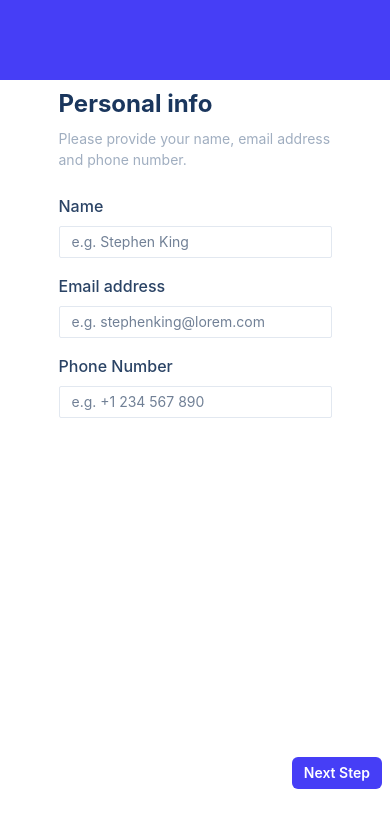
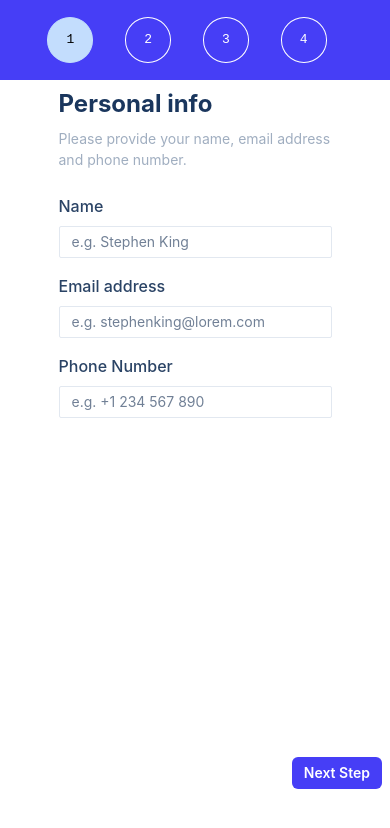
Before and after one commit to Anirudhece/kind, a React (Vite) app: page / in a window 390 px wide. Shown: the top 828 px of the page. Built offline with nearby package versions, Linux system fonts and the light colour scheme.

Commit message:
mobile nav updated

```diff
--- a/src/view/Navigation/Nav.jsx
+++ b/src/view/Navigation/Nav.jsx
@@ -10,7 +10,6 @@ import {
   useDisclosure,
 } from "@chakra-ui/react";
 import Step from "./components/Step";
-import { useDispatch } from "react-redux";
 
 const _Points = ["YOUR INFO", "SELECT PLAN", "ADD-ONS", "SUMMARY"];
 
@@ -53,8 +52,10 @@ const SidebarContent = () => {
 
 const MobileNav = () => {
   return (
-    <Flex height="20" bg='#463ef6' display={{ base: "flex", md: "none" }}>
-
+    <Flex height="20" bg='#463ef6' justifyContent='center' alignItems='center' display={{ base: "flex", md: "none" }}>
+      {_Points.map((ele, ind) => (
+        <Step key={ele} stepNum={ind} StepTitle={ele} active={0} />
+      ))}
     </Flex>
   );
 };
--- a/src/view/Navigation/components/Step.jsx
+++ b/src/view/Navigation/components/Step.jsx
@@ -11,33 +11,22 @@ const Step = ({ stepNum, StepTitle }) => {
     currentFormNumber !== stepNum && dispatch(changeCounter({ stepNum }));
   };
 
-  let activeCss = currentFormNumber === stepNum && {
-    backgroundColor: "#c3ddfd",
-    color: "black",
-    borderColor: "#c3ddfd",
-  };
+  let activeCss = currentFormNumber === stepNum && { backgroundColor: "#c3ddfd", color: "black", borderColor: "#c3ddfd" };
   return (
-    <Flex m="4" p="2" color="white">
-      <Box
-        onClick={changeFormNumber}
-        border="1px"
-        borderRadius="100%"
+    <Flex m={{ base: '1', md: '4' }} p={{ base: '1', md: '2' }} color="white">
+      <Box onClick={changeFormNumber} border="1px" borderRadius="100%"
         sx={{
-          cursor: "pointer",
-          ...activeCss,
-          transition: "background-color 0.3s, color 0.3s, border 0.3s",
+          cursor: "pointer", transition: "background-color 0.3s, color 0.3s, border 0.3s", ...activeCss
         }}
       >
-        <Text pl="1.5" pr="1.5" m="3">
-          {stepNum + 1}
-        </Text>
+        <Text pl="1.5" pr="1.5" m="3"> {stepNum + 1} </Text>
       </Box>
       <Flex alignItems="center">
         <Box ml="4">
-          <Text fontSize="xs" color="#dadef9" sx={{ letterSpacing: "-1px" }}>
+          <Text display={{ base: 'none', md: 'block' }} fontSize="xs" color="#dadef9" sx={{ letterSpacing: "-1px" }}>
             STEP {stepNum + 1}
           </Text>
-          <Text as="b" fontSize="lg" sx={{ letterSpacing: "1px" }}>
+          <Text display={{ base: 'none', md: 'block' }} as="b" fontSize="lg" sx={{ letterSpacing: "1px" }}>
             {StepTitle}
           </Text>
         </Box>
```
